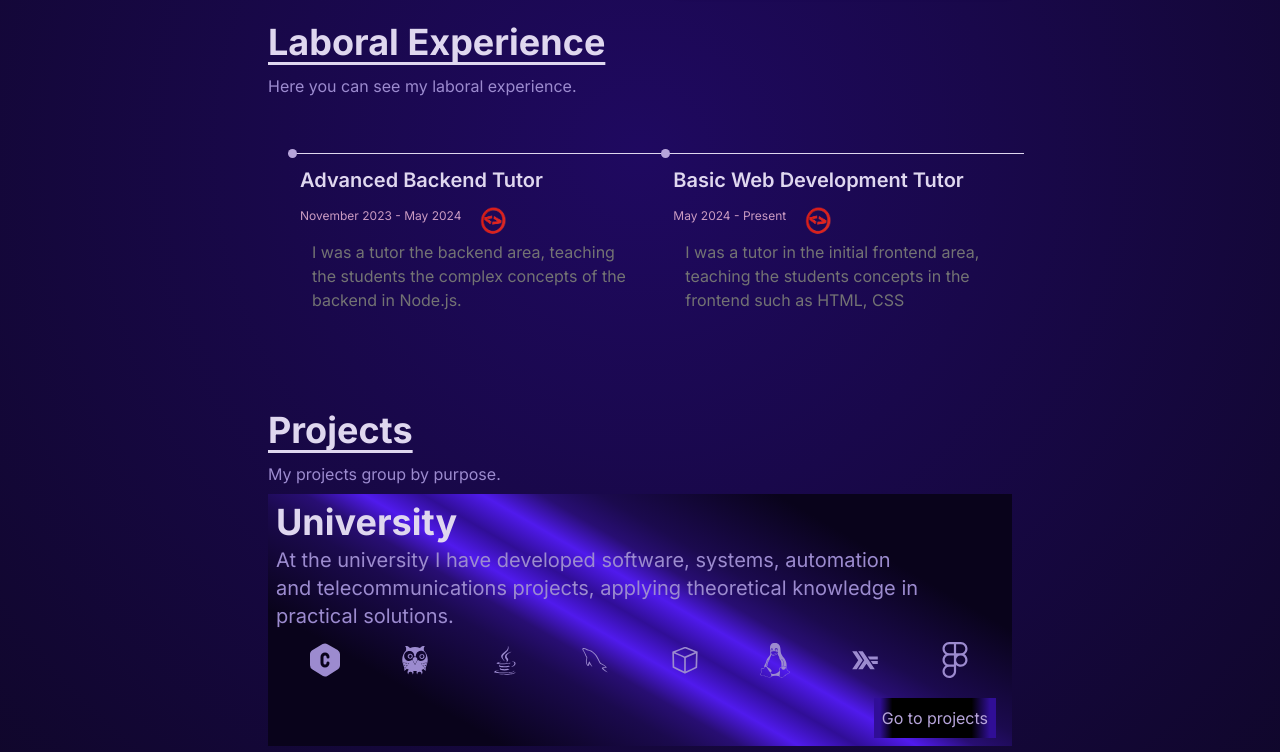
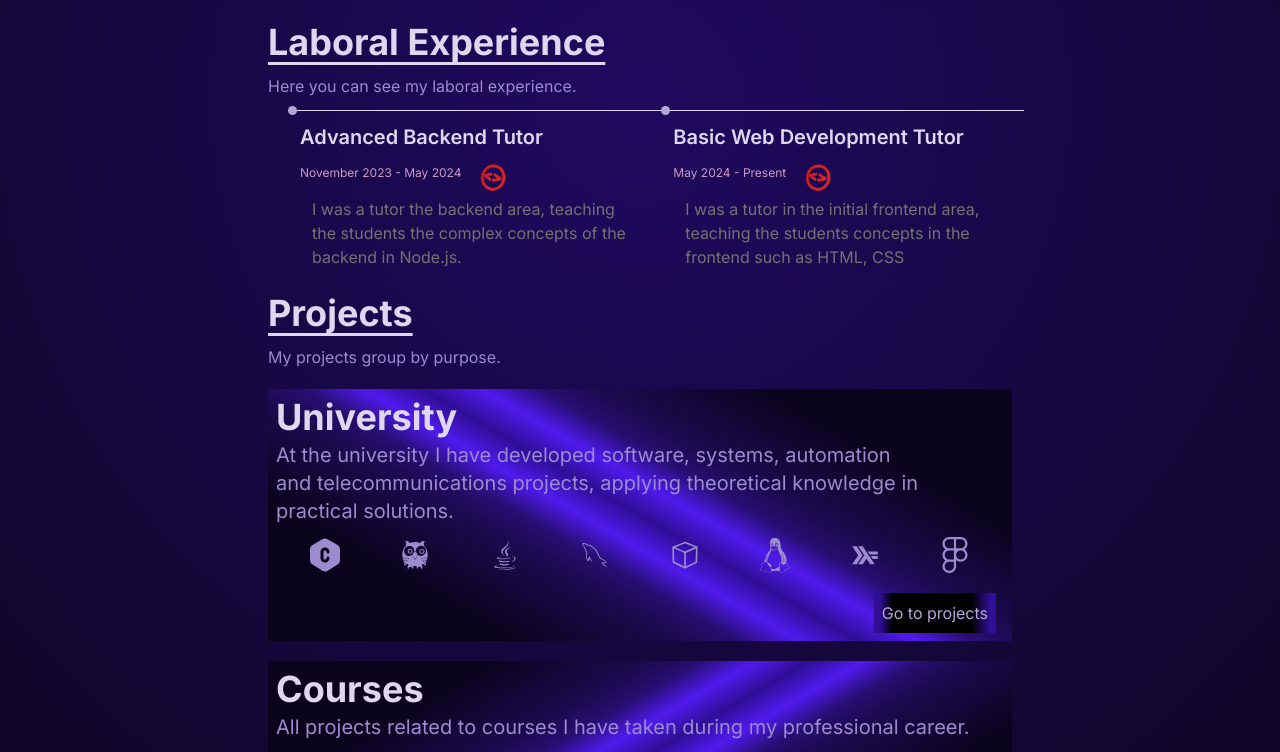
Before and after one commit to FranprzDev/Portfolio-FprzDev, a Next.js app: page / in a window 1280 px wide. Shown: the part 1244-1996 px from the top of the page. Built offline with nearby package versions, Linux system fonts and the light colour scheme.

Commit message:
Add new paddings

```diff
--- a/src/app/Components/LaboralExperience.jsx
+++ b/src/app/Components/LaboralExperience.jsx
@@ -13,7 +13,7 @@ function LaboralExperience() {
             Here you can see my laboral experience.
           </p>
         </article>
-        <div className="pt-2 mt-3 md:pt-0 md:mt-0 lg:h-[300px] flex items-center md:pl-3">
+        <div className="pt-2 mt-3 md:pt-0 md:mt-0 flex items-center md:pl-3 lg:mt-3">
           <ol className="border-s border-first lg:flex lg:justify-center lg:gap-6 lg:border-s-0 lg:border-t md:ml-2">
             <ListItemExperience
               date={"November 2023 - May 2024"}
--- a/src/app/Components/ListItemExperience.jsx
+++ b/src/app/Components/ListItemExperience.jsx
@@ -7,7 +7,7 @@ function ListItemExperience({ date, job, companyDirection, description }) {
       <div className="flex-start flex items-center pt-2 md:block md:pt-0">
         <div className="-ms-[5px] me-3 h-[9px] w-[9px] rounded-full bg-second underline-5 lg:-mt-[5px] lg:me-0 lg:ms-0"></div>
       </div>
-      <div className="ms-4 mt-2 pb-5 md:ms-0 md:pl-3">
+      <div className="ms-4 mt-2 md:ms-0 md:pl-3">
         <h4 className="mb-1.5 text-xl font-semibold text-first">
           {job ? job : "Developer"}
         </h4>
--- a/src/app/Components/Projects.jsx
+++ b/src/app/Components/Projects.jsx
@@ -43,7 +43,7 @@ function Projects() {
           <p className="pt-3 text-third">My projects group by purpose.</p>
         </article>
 
-        <section className="w-full flex flex-col justify-cente align-items-center gap-2 max-w-3xl sm:gap-5">
+        <section className="w-full flex flex-col justify-cente align-items-center gap-2 max-w-3xl sm:gap-5 mt-3">
           {ProjectsArray.map((item, index) => (
             <article className={`mx-3 ${
               index % 2 == 0 ? "bg-project-first" : "bg-project-end"
--- a/src/app/layout.js
+++ b/src/app/layout.js
@@ -3,14 +3,16 @@ import "./globals.css";
 
 const inter = Inter({ subsets: ["latin"] });
 
+
 export const metadata = {
-  title: "Portafolio Personal Francisco Miguel Perez",
+  title: "Francisco Perez Developer",
   description: "The portfolio of a Software Engineer that can make your ideas come true.",
 };
 
 export default function RootLayout({ children }) {
   return (
     <html lang="en, es" className="scroll-smooth">
+      <link rel="icon" href="/favicon.ico" sizes="any" />
       <body className={inter.className}>{children}</body>
     </html>
   );
```
